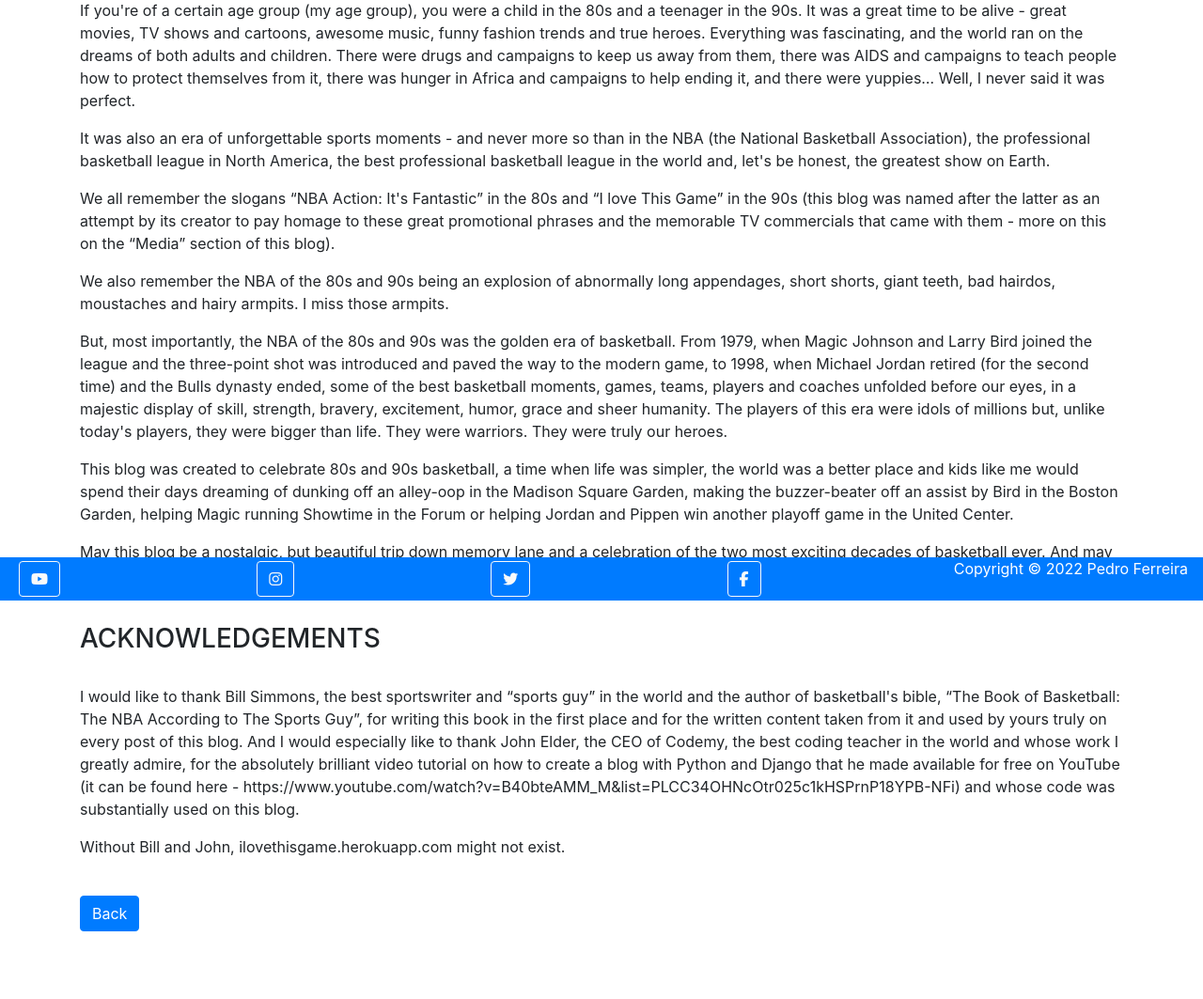
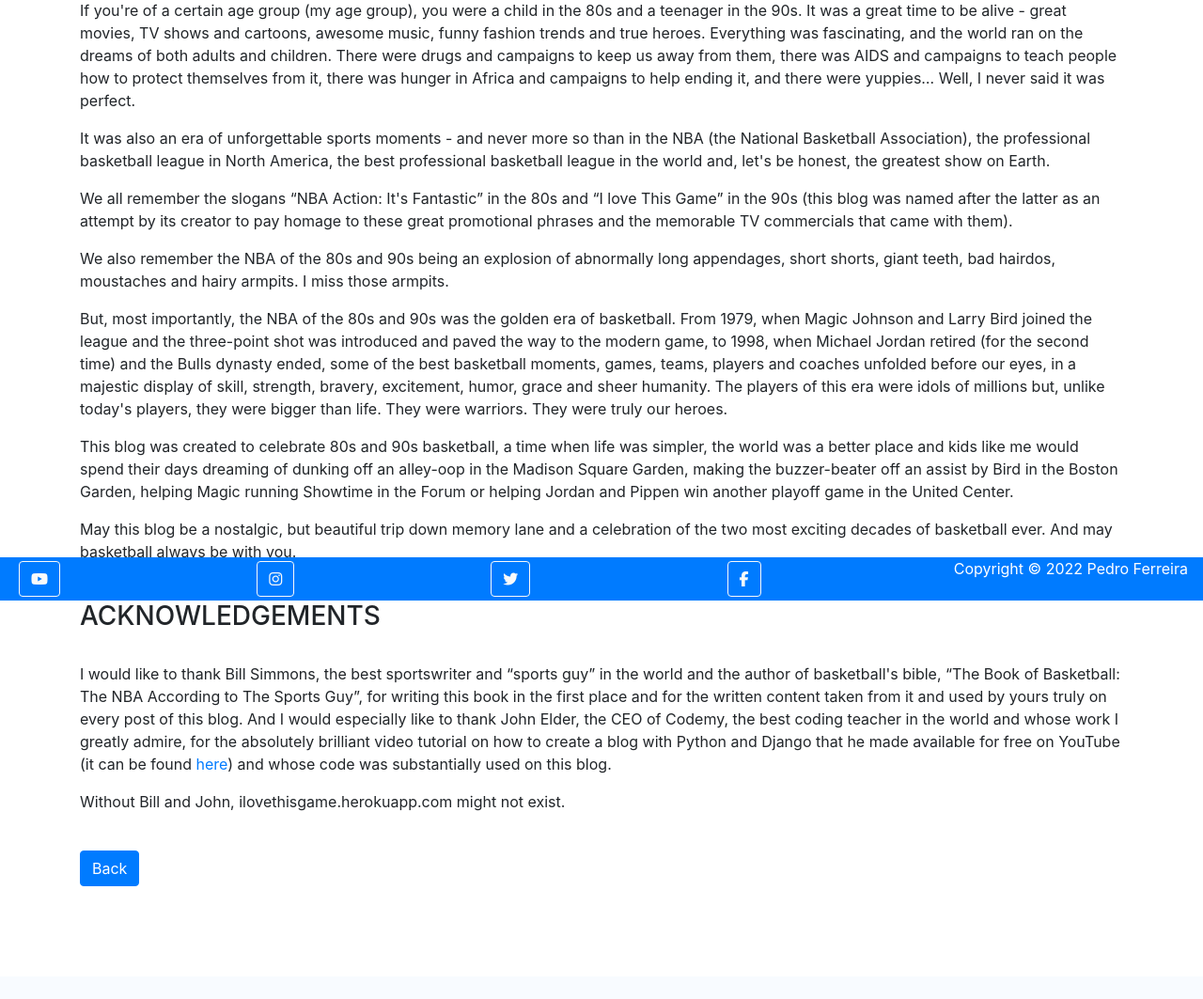
Before and after one commit to Code-Institute-Submissions/i-love-this-game, a Django app: page /about.html in a window 1280 px wide. Shown: the part 161-1224 px from the top of the page at 94% size. After the commit the page ends 1104 px from the top, so only its background shows below. Run offline with Django 4.2, Linux system fonts and the light colour scheme; some libraries are stand-ins or nearby versions.

Commit message:
Change content on the About page

```diff
--- a/theblog/templates/about.html
+++ b/theblog/templates/about.html
@@ -18,7 +18,7 @@
 <p>
     We all remember the slogans “NBA Action: It's Fantastic” in the 80s and “I love This Game” in the 90s (this blog
     was named after the latter as an attempt by its creator to pay homage to these great promotional phrases and
-    the memorable TV commercials that came with them - more on this on the “Media” section of this blog).
+    the memorable TV commercials that came with them).
 </p>
 <p>
     We also remember the NBA of the 80s and 90s being an explosion of abnormally long appendages, short shorts,
@@ -51,9 +51,10 @@
     first place and for the written content taken from it and used by yours truly on every post of this blog. And I
     would especially like to thank John Elder, the CEO of Codemy, the best coding teacher in the world and whose
     work I greatly admire, for the absolutely brilliant video tutorial on how to create a blog with Python and
-    Django that he made available for free on YouTube (it can be found here -
-    https://www.youtube.com/watch?v=B40bteAMM_M&list=PLCC34OHNcOtr025c1kHSPrnP18YPB-NFi) and whose code was
-    substantially used on this blog.
+    Django that he made available for free on YouTube (it can be found
+    <a href="https://www.youtube.com/watch?v=B40bteAMM_M&list=PLCC34OHNcOtr025c1kHSPrnP18YPB-NFi)" target="_blank"
+    aria-label="Create a Simple Blog With Python and Django (opens in a new tab)" rel="external">here</a>) and
+    whose code was substantially used on this blog.
 </p>
 <p>
     Without Bill and John, ilovethisgame.herokuapp.com might not exist.
```
